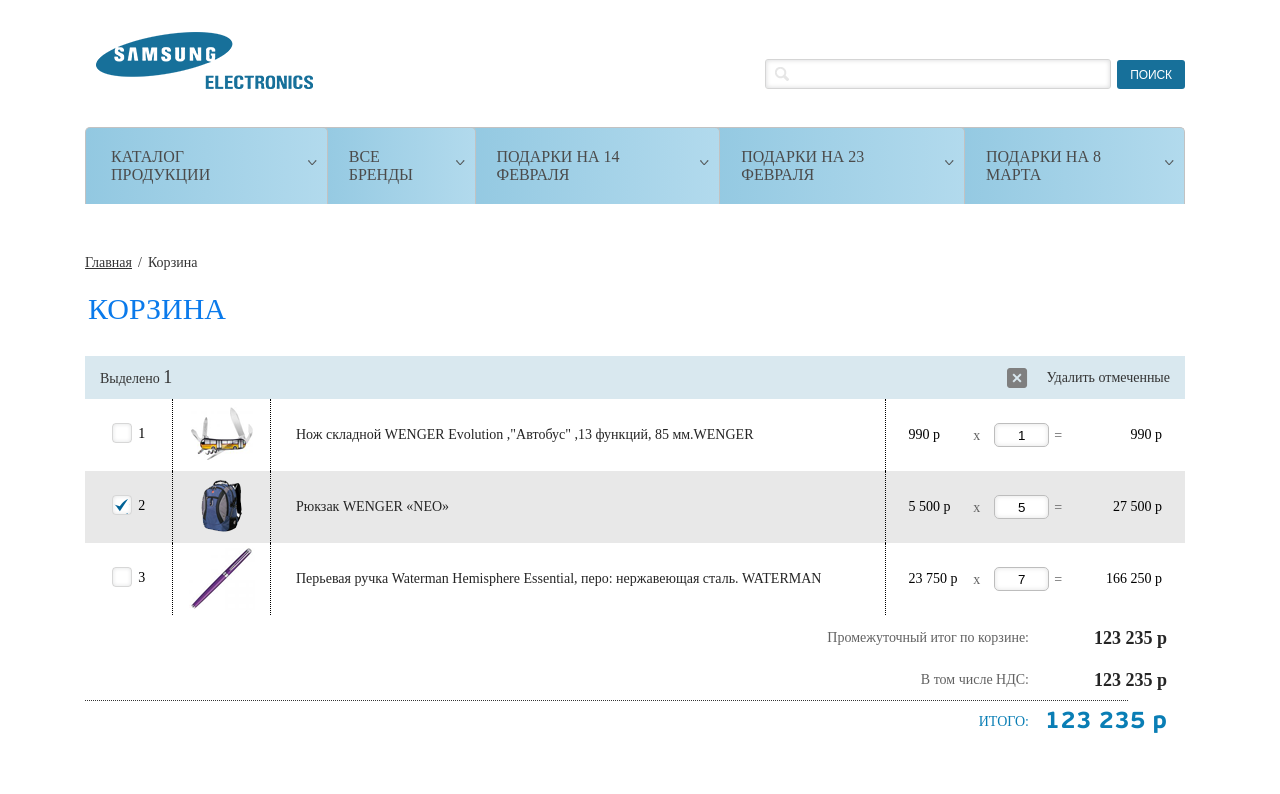
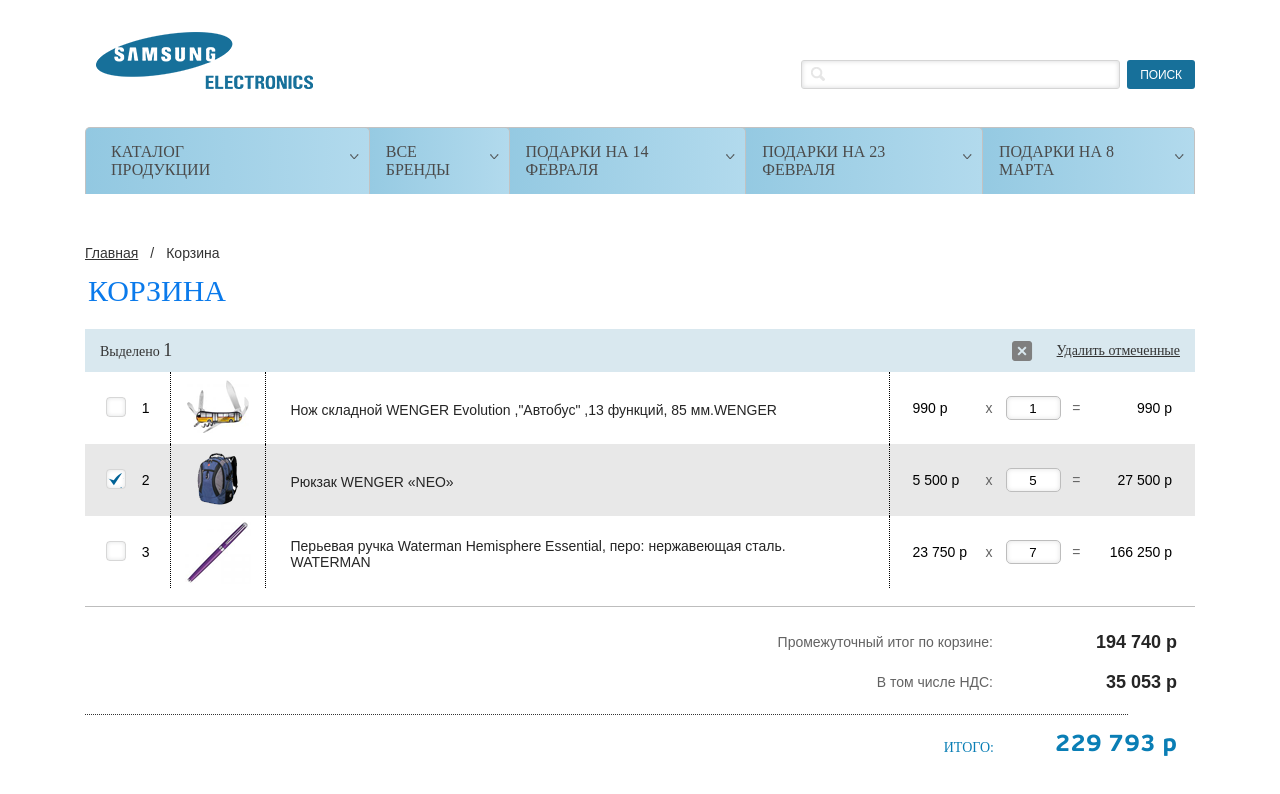
Before and after one commit to DariaChernykh/testingTask, a plain HTML site: page index.html in a window 1280 px wide. Drawn offline with Linux system fonts and the light colour scheme; a web font is replaced by a local one.

Commit message:
make final corrs

```diff
--- a/css/main.css
+++ b/css/main.css
@@ -33,9 +33,10 @@
   font-style: normal;
 }
 
-body {
-  max-width: 1300px;
-  margin: 0 auto;
+html, body {
+  width: 100%;
+  margin: 0;
+  padding: 0;
 }
 
 fieldset {
@@ -63,17 +64,22 @@ fieldset {
 }
 
 .wrapper {
-  width: 1100px;
-  margin: 0 85px;
+  width: 1110px;
+  margin: 0 auto;
 
-  font-family: ArialMT;
+  font-family: Arial;
   font-size: 14px;
 }
 
 .header{
   width: 100%;
+  display: -webkit-box;
+  display: -ms-flexbox;
   display: flex;
+  -ms-flex-wrap: wrap;
   flex-wrap: wrap;
+  -webkit-box-align: end;
+  -ms-flex-align: end;
   align-items: flex-end;
 }
 
@@ -90,11 +96,13 @@ fieldset {
 }
 
 .header__input{
-  width: 312px;
-  height: 26px;
+  width: 285px;
+  height: 25px;
   padding-left: 30px;
+  -webkit-box-sizing: padding-box;
   box-sizing: padding-box;
 
+  -webkit-box-shadow: inset 0 0 5px 0 rgba(9, 12, 18, 0.16);
   box-shadow: inset 0 0 5px 0 rgba(9, 12, 18, 0.16);
   border: solid 1px #d5d5d5;
   border-radius: 3px;
@@ -129,6 +137,8 @@ fieldset {
 .menu{
   margin: 0;
   padding: 0;
+  display: -webkit-box;
+  display: -ms-flexbox;
   display: flex;
 
   list-style: none;
@@ -136,6 +146,9 @@ fieldset {
 
 .header__menu{
   margin: 38px 0 45px;
+  -webkit-box-orient: horizontal;
+  -webkit-box-direction: reverse;
+  -ms-flex-direction: row-reverse;
   flex-direction: row-reverse;
 
   color: #4b4b4b;
@@ -145,7 +158,7 @@ fieldset {
 }
 
 .header__item{
-  padding: 20px 30px 20px 40px;
+  padding: 15px 27px 15px 35px;
   margin-left: -20px;
   position: relative;
 
@@ -154,19 +167,21 @@ fieldset {
   border-top-left-radius: 5px;
   border-top-right-radius: 5px;
 
+  background: -webkit-gradient( linear, left top, right top, from(rgb(146,200,225)), to(rgb(178,218,237)));
+  background: -webkit-linear-gradient( left, rgb(146,200,225) 0%, rgb(178,218,237) 100%);
+  background: -o-linear-gradient( left, rgb(146,200,225) 0%, rgb(178,218,237) 100%);
   background: linear-gradient( 90deg, rgb(146,200,225) 0%, rgb(178,218,237) 100%);;
 }
 
 .header__item::after{
   content: url('../img/arrow.png');
   position: absolute;
-  top: 30%;
+  top: 25%;
   right: 10px;
 }
 
 .header__item-first{
-  padding-left: 25px;
-  padding-right: 46px;
+  padding: 15px 88px 15px 25px;
   margin-left: 0;
   border-bottom-left-radius: 0;
 }
@@ -177,7 +192,7 @@ fieldset {
 
 .navigation__menu{
   width: 100%;
-  margin-bottom: 15px;
+  margin-bottom: 7px;
 
   color: #333333;
   line-height: 28px;
@@ -185,7 +200,7 @@ fieldset {
 
 .navigation__item::after{
   content: "/";
-  margin: 0 6px;
+  margin: 0 12px;
 }
 
 .navigation__link{
@@ -194,7 +209,8 @@ fieldset {
 
 .main-table__caption{
   width: 100%;
-  padding: 0 0 30px 3px;
+  padding: 0 0 21px 3px;
+  -webkit-box-sizing: border-box;
   box-sizing: border-box;
 
   text-align: left;
@@ -206,13 +222,13 @@ fieldset {
 
 .main-table{
   width: 100%;
-
   border-collapse: collapse
 }
 
 .first-row{
   height: 43px;
   padding: 10px 15px;
+  -webkit-box-sizing: border-box;
   box-sizing: border-box;
 
   font-family: "PF BeauSans Pro Bbook";
@@ -249,7 +265,7 @@ fieldset {
   height: 18px;
   position: absolute;
   top: 12px;
-  right: 160px;
+  right: 165px;
   padding: 0;
 }
 
@@ -261,12 +277,24 @@ fieldset {
   background-color: #e8e8e8;
 }
 
+.main-table__row_result::before{
+  content: '';
+  position: absolute;
+  left: 0;
+  bottom: 183px;
+  width: 100%;
+  height: 1px;
+  border-bottom: 1px solid #bdbdbd;
+}
+
 .main-table__cell{
   border-right: 1px dotted black;
 }
 
 .main-table__cell_first{
   width: 85px;
+  padding-right: 20px;
+  box-sizing: border-box;
   text-align: center;
 }
 
@@ -296,29 +324,37 @@ fieldset {
   background-image: url("../img/check.png");
 }
 
+.main-table__fieldset{
+  position: relative;
+}
+
 .label{
-  display: inline-block;
-  vertical-align: top;
+  position: absolute;
+  width: 100%;
+  right: 0;
   padding-top: 3px;
+
+  text-align: right;
+  cursor: pointer;
 }
 
 .main-table__cell_second{
-  width: 95px;
+  width: 92px;
   text-align: center;
 }
 
 .main-table__cell_third{
   max-width: 625px;
-  padding: 0 50px 0 25px;
-  box-sizing: border-box;
+  padding: 13px 80px 10px 25px;
 
   color: #252525;
   line-height: 16px;
 }
 
 .main-table__cell_forth{
-  width: 300px;
+  width: 306px;
   padding: 0 20px;
+  -webkit-box-sizing: border-box;
   box-sizing: border-box;
 }
 
@@ -329,7 +365,7 @@ fieldset {
 }
 
 .inner-table__cell{
-  width: 33%;
+  width: 60px;
 }
 
 .inner-table__cell-right{
@@ -344,36 +380,49 @@ fieldset {
 
   border: solid 1px #bdbdbd;
   border-radius: 5px;
+  -webkit-box-shadow: inset 0 0 5px 0 rgba(9, 12, 18, 0.12);
   box-shadow: inset 0 0 5px 0 rgba(9, 12, 18, 0.12);
 }
-.inner-table__cell-second {
-  position: relative;
+
+.inner-table__cell_second{
+  width: 40px;
 }
 
-.inner-table__cell-second::before,
-.inner-table__cell-second::after {
+.inner-table__cell_second,
+.popup__quantity{
+  position: relative;
+  padding: 0 30px;
+}
+
+.inner-table__cell_second::before,
+.inner-table__cell_second::after,
+.popup__quantity::before,
+.popup__quantity::after {
   position: absolute;
   padding: 0 10px;
+
+  top: 3px;
 
   font-size: 14px;
   line-height: 18px;
   color: #626262;
 }
 
-.inner-table__cell-second::before{
+.inner-table__cell_second::before,
+.popup__quantity::before{
   content: 'x';
-  top: 5px;
-  left: -30px;
+  left: 0;
 }
 
-.inner-table__cell-second::after{
+.inner-table__cell_second::after,
+.popup__quantity::after{
   content: '=';
-  top: 5px;
-  right: 5px;
+  right: 0;
 }
 
 .amount-table{
   table-layout: fixed;
+  margin-top: 32px;
   width: 50%;
   float: right;
 }
@@ -386,7 +435,7 @@ fieldset {
   content: '';
   position: absolute;
   left: 0;
-  bottom: 43px;
+  bottom: 74px;
   width: 1043px;
   height: 1px;
   border-top: 1px dotted #333333;
@@ -395,23 +444,22 @@ fieldset {
 .amount-row{
   text-align: right;
   color: #626262;
-  line-height: 38px;
+  line-height: 36px;
 }
 
 .amount-row__number{
-  width: 150px;
-  max-width: 50%;
-  padding: 0 15px 0 50px;
-  box-sizing: border-box;
+  width: 180px;
+  padding-right: 15px;
 
-  text-align: right;
   color: #252525;
-  font-family: ArialMT;
+  font-family: Arial;
   font-weight: bold;
   font-size: 18px;
 }
 
 .result__cell{
+  padding: 27px 0 21px;
+
   color: #0a7eb5;
   font-family: PFBeauSansPro-Reg;
   text-transform: uppercase;
@@ -430,18 +478,24 @@ fieldset {
 }
 
 .popup{
-  width: 320px;
+  min-width: 320px;
   height: 135px;
-  padding: 20px 30px;
+  position: absolute;
+  padding: 15px 10px 15px
+  30px;
+  -webkit-box-sizing: border-box;
   box-sizing: border-box;
 
   border-radius: 3px;
+  -webkit-box-shadow: 0 0 13px 0 rgba(0, 0, 0, 0.25);
   box-shadow: 0 0 13px 0 rgba(0, 0, 0, 0.25);
+  background-color: #ffffff;
 
   color: #333333;
 
   z-index: 1;
 }
+
 .popup__table{
   width: 100%;
 }
@@ -463,6 +517,7 @@ fieldset {
 
   border: solid 1px #bdbdbd;
   border-radius: 5px;
+  -webkit-box-shadow: inset 0 0 5px 0 rgba(9, 12, 18, 0.12);
   box-shadow: inset 0 0 5px 0 rgba(9, 12, 18, 0.12);
 }
 
--- a/index.html
+++ b/index.html
@@ -48,14 +48,14 @@
             Выделено <span class="first-row__span">1</span>
           </td>
           <td colspan="2" class="first-row__cell first-row__cell_second">
-            <span class=" ">Удалить отмеченные</span>
+            <span class="remove_checked-elements">Удалить отмеченные</span>
           </td>
         </tr>
         </thead>
         <tbody>
         <tr class="main-table__row">
           <td class="main-table__cell main-table__cell_first">
-            <fieldset>
+            <fieldset class="main-table__fieldset">
               <input class="checkbox" type="checkbox" id="item1">
               <span class="checkbox-custom"> </span>
               <label class="label" for="item1">1</label>
@@ -72,13 +72,13 @@
             <table class="inner-table">
               <tr>
                 <td class="price-product1 inner-table__cell">990 р</td>
-                <td class="inner-table__cell inner-table__cell-second">
+                <td class="inner-table__cell_second">
                   <fieldset>
                     <label for="product1" class="visually-hidden">Количество первого товара</label>
                     <input class="input-quantity" type="text" id="product1" readonly value="1">
                   </fieldset>
                 </td>
-                <td class="value-product1 inner-table__cell inner-table__cell-right">990 р</td>
+                <td class="value-product1 inner-table__cell-right">990 р</td>
               </tr>
             </table>
 
@@ -87,7 +87,7 @@
 
         <tr class="main-table__row main-table__row_gray">
           <td class="main-table__cell main-table__cell_first">
-            <fieldset>
+            <fieldset class="main-table__fieldset">
               <input class="checkbox" type="checkbox" id="item2" checked>
               <span class="checkbox-custom"> </span>
               <label class="label" for="item2">2</label>
@@ -102,22 +102,22 @@
             <table class="inner-table">
               <tr>
                 <td class="price-product2 inner-table__cell">5 500 р</td>
-                <td class="inner-table__cell inner-table__cell-second">
+                <td class="inner-table__cell_second">
                   <fieldset>
                     <label for="product2" class="visually-hidden">Количество второго товара</label>
                     <input class="input-quantity" type="text" id="product2" readonly value="5">
                   </fieldset>
                 </td>
-                <td class="value-product2 inner-table__cell inner-table__cell-right">27 500 р</td>
+                <td class="value-product2 inner-table__cell-right">27 500 р</td>
               </tr>
             </table>
 
           </td>
         </tr>
 
-        <tr class="main-table__row">
+        <tr class="main-table__row main-table__row_last">
           <td class="main-table__cell main-table__cell_first">
-            <fieldset>
+            <fieldset class="main-table__fieldset">
               <input class="checkbox" type="checkbox" id="item3">
               <span class="checkbox-custom"> </span>
               <label class="label" for="item3">3</label>
@@ -126,20 +126,22 @@
           <td class="main-table__cell main-table__cell_second">
             <img src="img/pen.png">
           </td>
-          <td class="main-table__cell main-table__cell_third">Перьевая ручка Waterman Hemisphere Essential, перо: нержавеющая сталь. WATERMAN</td>
+          <td class="main-table__cell main-table__cell_third">Перьевая ручка Waterman Hemisphere Essential, перо:
+            нержавеющая сталь. WATERMAN
+          </td>
           <td class="main-table__cell_forth">
 
             <table class="inner-table">
               <tr>
                 <td class="price-product3 inner-table__cell">23 750 р</td>
-                <td class="inner-table__cell inner-table__cell-second">
+                <td class="inner-table__cell_second">
                   <fieldset>
                     <label for="product3" class="visually-hidden">Количество третьего товара</label>
                     <input
                       class="input-quantity" type="text" id="product3" readonly value="7">
                   </fieldset>
                 </td>
-                <td class="value-product3 inner-table__cell inner-table__cell-right">166 250 р</td>
+                <td class="value-product3 inner-table__cell-right">166 250 р</td>
               </tr>
             </table>
 
@@ -151,16 +153,16 @@
           <td colspan="4">
             <table class="amount-table">
               <tr class="amount-row">
-                <td>Промежуточный итог по корзине: </td>
-                <td class="amount-row__number sum__number">123 235 p</td>
+                <td>Промежуточный итог по корзине:</td>
+                <td class="amount-row__number sum__number">194 740 p</td>
               </tr>
               <tr class="amount-row">
                 <td>В том числе НДС:
-                <td class="amount-row__number tax__number">123 235 p</td>
+                <td class="amount-row__number tax__number">35 053 p</td>
               </tr>
               <tr class="amount-row result">
                 <td class="result__cell">Итого:</td>
-                <td class="amount-row__number result__number">123 235 p</td>
+                <td class="amount-row__number result__number">229 793 p</td>
               </tr>
             </table>
           </td>
@@ -177,7 +179,7 @@
     </caption>
     <tr>
       <td class="popup__cell popup__price"></td>
-      <td class="popup__cell">
+      <td class="popup__cell popup__quantity">
         <fieldset>
           <button type="button" class="input__counter">-</button>
           <label for="quantity__item" class="visually-hidden">Количество товара</label>
@@ -201,6 +203,7 @@
     </tr>
   </table>
 </section>
+
 <script src="js/script.js"></script>
 </body>
 </html>
--- a/js/script.js
+++ b/js/script.js
@@ -1,29 +1,44 @@
 'use strict';
 
+var body = document.querySelector('body');
 var mainTable = document.querySelector('.main-table');
 var inputs = Array.from(mainTable.querySelectorAll('input[type="text"]'));
+var selectedElements = mainTable.querySelector('.first-row__span');
+var itemCheckbox = Array.from(mainTable.querySelectorAll('input[type=checkbox]'));
+var removeSelected = mainTable.querySelector('.remove_checked-elements');
 var popup = document.querySelector('.popup');
 var pricePopup = popup.querySelector('.popup__price');
 var inputPopup = popup.querySelector('#quantity__item');
 var valuePopup = popup.querySelector('.popup__value');
-var submitButton = document.querySelector('.popup__submit');
-var resetButton = document.querySelector('.popup__reset');
-var selectedElements = document.querySelector('.first-row__span');
-var itemCheckbox = Array.from(document.querySelectorAll('input[type=checkbox]'));
-var removeSelected = document.querySelector('.remove_checked-elements');
-var changeInputButton = document.querySelectorAll('.input__counter');
+var submitButton = popup.querySelector('.popup__submit');
+var resetButton = popup.querySelector('.popup__reset');
+var changeInputButton = popup.querySelectorAll('.input__counter');
 
 function inputHandler(event) {
-
   var input = event.target || event.srcElement;
   var id = input.id;
+  var coords = input.getBoundingClientRect();
+
+  popup.style.left = coords.left - 90 + "px";
+  popup.style.top = coords.bottom + 5 + "px";
 
   popup.classList.remove('popup_hidden');
+  inputPopup.focus();
   inputPopup.value = input.value;
   inputPopup.setAttribute('item_id', id);
 
   setPopupPrice(id);
-  setPopupValue()
+  setPopupValue();
+  addPopupHandler(event);
+
+  body.addEventListener('click', closePopup);
+}
+
+function closePopup(event) {
+  if (event.target.className === 'input-quantity') return;
+  if(!event.path.includes(document.querySelector('.popup'))) {
+    popup.classList.add('popup_hidden');
+  }
 }
 
 function setPopupPrice(id) {
@@ -59,7 +74,6 @@ function setSelectedItems() {
   selectedElements.textContent = String(checked);
 }
 
-
 function validatePopup() {
   var value = Number(inputPopup.value);
   var min = Number(inputPopup.getAttribute('min'));
@@ -88,7 +102,24 @@ inputs.forEach(function (input) {
   input.addEventListener("click", inputHandler);
 });
 
-inputPopup.addEventListener('keyup', validatePopup);
+function changeInputPopup(event) {
+  inputPopup.value = Number(inputPopup.value) + Number(event.target.textContent + 1);
+  validatePopup();
+}
+
+function addPopupHandler() {
+  changeInputButton.forEach(function (button) {
+    button.addEventListener('click', changeInputPopup);
+  });
+  inputPopup.addEventListener('keyup', validatePopup);
+}
+
+function deleteButtonHandler() {
+  changeInputButton.forEach(function (button) {
+    button.removeEventListener('click', changeInputPopup);
+  });
+  inputPopup.removeEventListener('keyup', validatePopup);
+}
 
 submitButton.addEventListener('click', function () {
   var item_id = inputPopup.getAttribute('item_id');
@@ -98,22 +129,18 @@ submitButton.addEventListener('click', function () {
   item_input.value = inputPopup.value;
   item_value.textContent = valuePopup.textContent;
   popup.classList.add('popup_hidden');
+
+  deleteButtonHandler();
   summaryValue();
 });
 
 resetButton.addEventListener('click', function () {
-  popup.classList.add('popup_hidden');
+  deleteButtonHandler();
+  popup.classList.add('popup_hidden')
 });
 
 itemCheckbox.forEach(function (checkbox) {
   checkbox.addEventListener('change', setSelectedItems);
-});
-
-changeInputButton.forEach(function (button) {
-  button.addEventListener('click', function (event) {
-    inputPopup.value = Number(inputPopup.value) + Number(event.target.textContent + 1);
-    validatePopup();
-  });
 });
 
 removeSelected.addEventListener('click', function () {
@@ -121,5 +148,7 @@ removeSelected.addEventListener('click', function () {
   checked.forEach(function (checkbox) {
     checkbox.parentElement.parentElement.parentElement.remove()
   });
+
   setSelectedItems();
+  summaryValue();
 });
```
